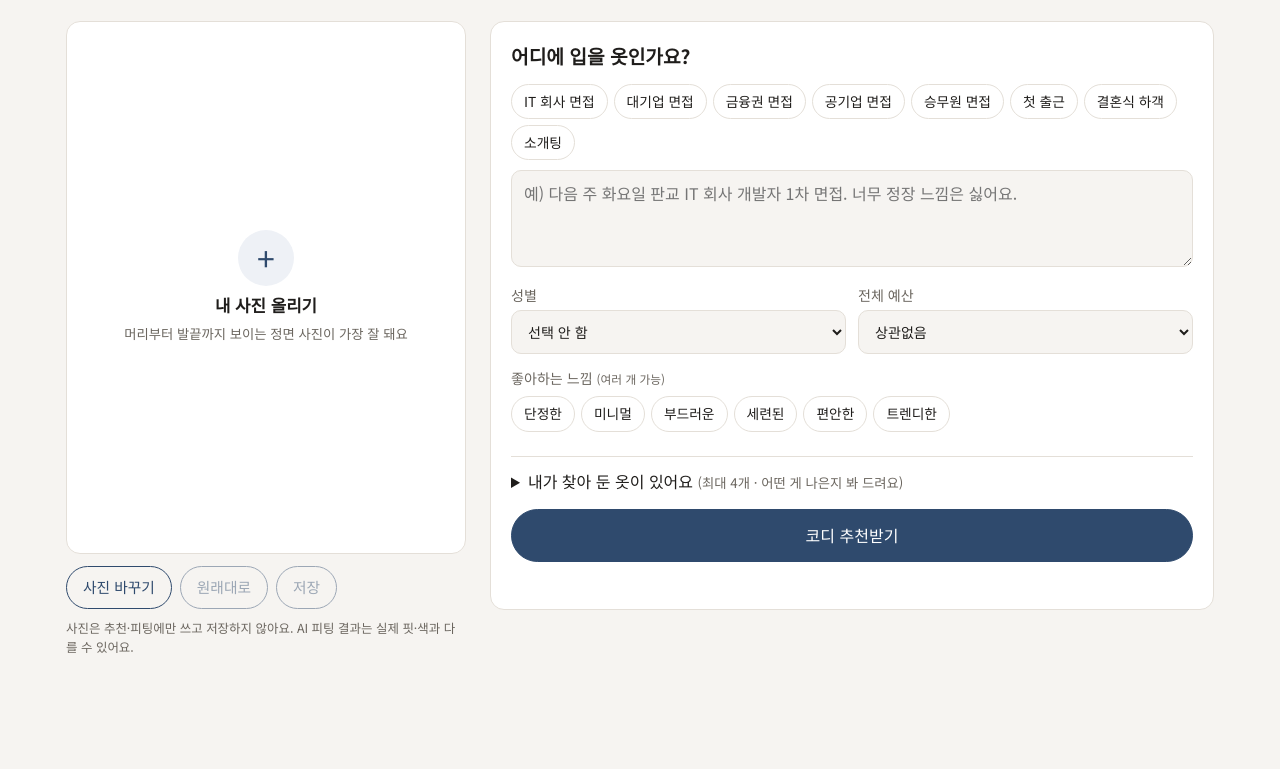
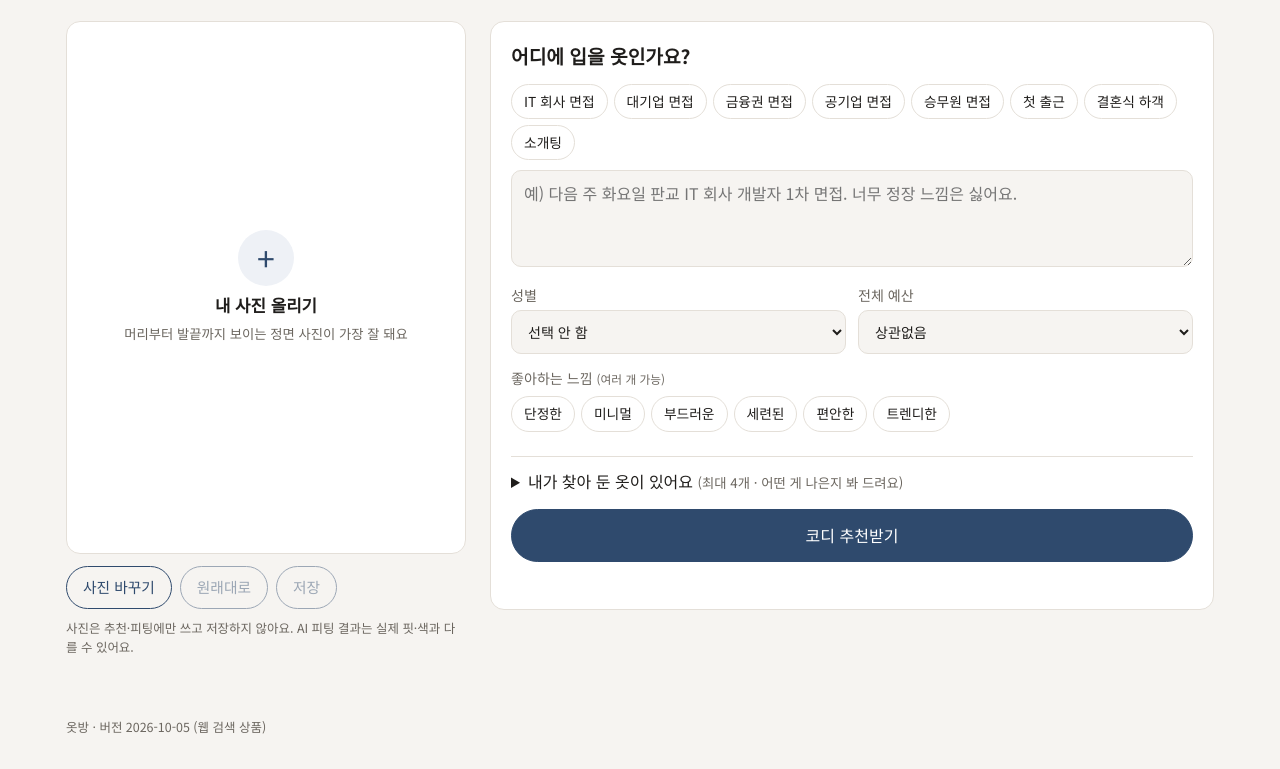
Before and after one commit to kironkab726/outfit-room, a website: page public/index.html in a window 1280 px wide. Shown: the part 102-871 px from the top of the page. Before the commit the page ends 820 px from the top, so only its background shows below. Drawn offline with Linux system fonts and the light colour scheme.

Commit message:
화면 아래에 버전 표시 추가
배포된 사이트가 최신 코드인지 화면에서 바로 확인할 수 있게 함.

Co-Authored-By: Claude Opus 5.5 <noreply@anthropic.com>
Claude-Session: https://claude.ai/code/session_01GUL2cyHaLGUTfEZSD4oBxn

```diff
--- a/public/index.html
+++ b/public/index.html
@@ -120,6 +120,8 @@
     </section>
   </main>
 
+  <footer class="wrap foot">옷방 · 버전 2026-10-05 (웹 검색 상품)</footer>
+
   <template id="item-tpl">
     <article class="item">
       <header>
--- a/public/style.css
+++ b/public/style.css
@@ -236,6 +236,8 @@ textarea { resize: vertical; }
 
 .avoid ul { margin: 0; padding-left: 18px; }
 
+.foot { padding-bottom: 32px; font-size: 0.78rem; color: var(--muted); }
+
 @media (max-width: 860px) {
   .layout { grid-template-columns: 1fr; }
   .fitting { position: static; max-width: 420px; width: 100%; margin: 0 auto; }
```
